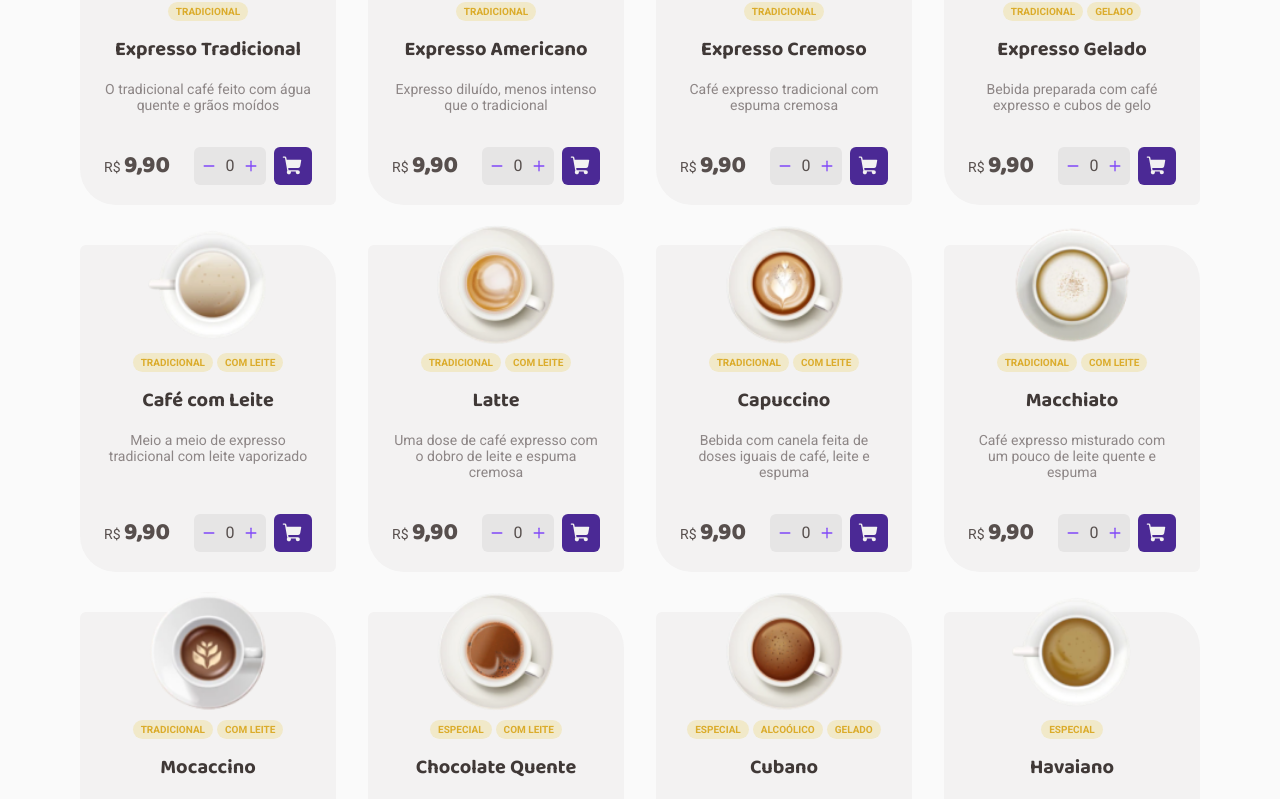
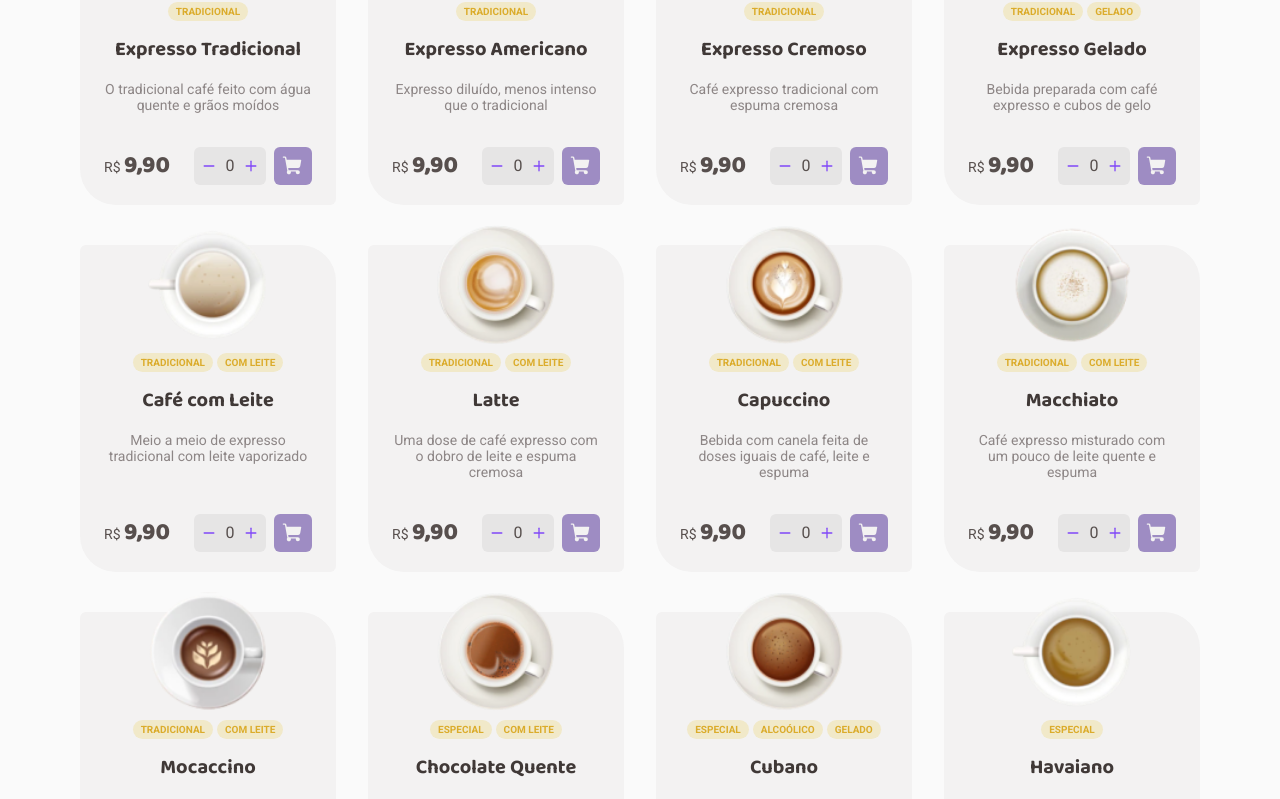
Before and after one commit to kevenpacheco/coffee-delivery, a React (Vite) app: page / in a window 1280 px wide. Shown: the part 891-1690 px from the top of the page. Built offline with nearby package versions, Linux system fonts and the light colour scheme.

Commit message:
refactor (CoffeeCard component): disable button if not add a coffee

```diff
--- a/src/components/CoffeeCard/index.tsx
+++ b/src/components/CoffeeCard/index.tsx
@@ -76,7 +76,7 @@ export function CoffeeCard({ data }: CoffeeCardPropsType) {
             onIncrement={handleIncrementQuantity}
           />
 
-          <CartButton type="button" onClick={handleAddToShoppingCart}>
+          <CartButton type="button" onClick={handleAddToShoppingCart} disabled={quantity < 1}>
             <ShoppingCart weight="fill" size={22} />
           </CartButton>
         </Actions>
--- a/src/components/CoffeeCard/styles.ts
+++ b/src/components/CoffeeCard/styles.ts
@@ -82,7 +82,12 @@ export const CartButton = styled.button`
   color: ${({theme}) => theme.color.base.card};
   transition: .3s;
 
-  :hover {
+  :hover:not(:disabled) {
     background: ${({theme}) => theme.color.purple[500]};
   }
+
+  :disabled {
+    opacity: 0.5;
+    cursor: not-allowed;
+  }
 `;
```
